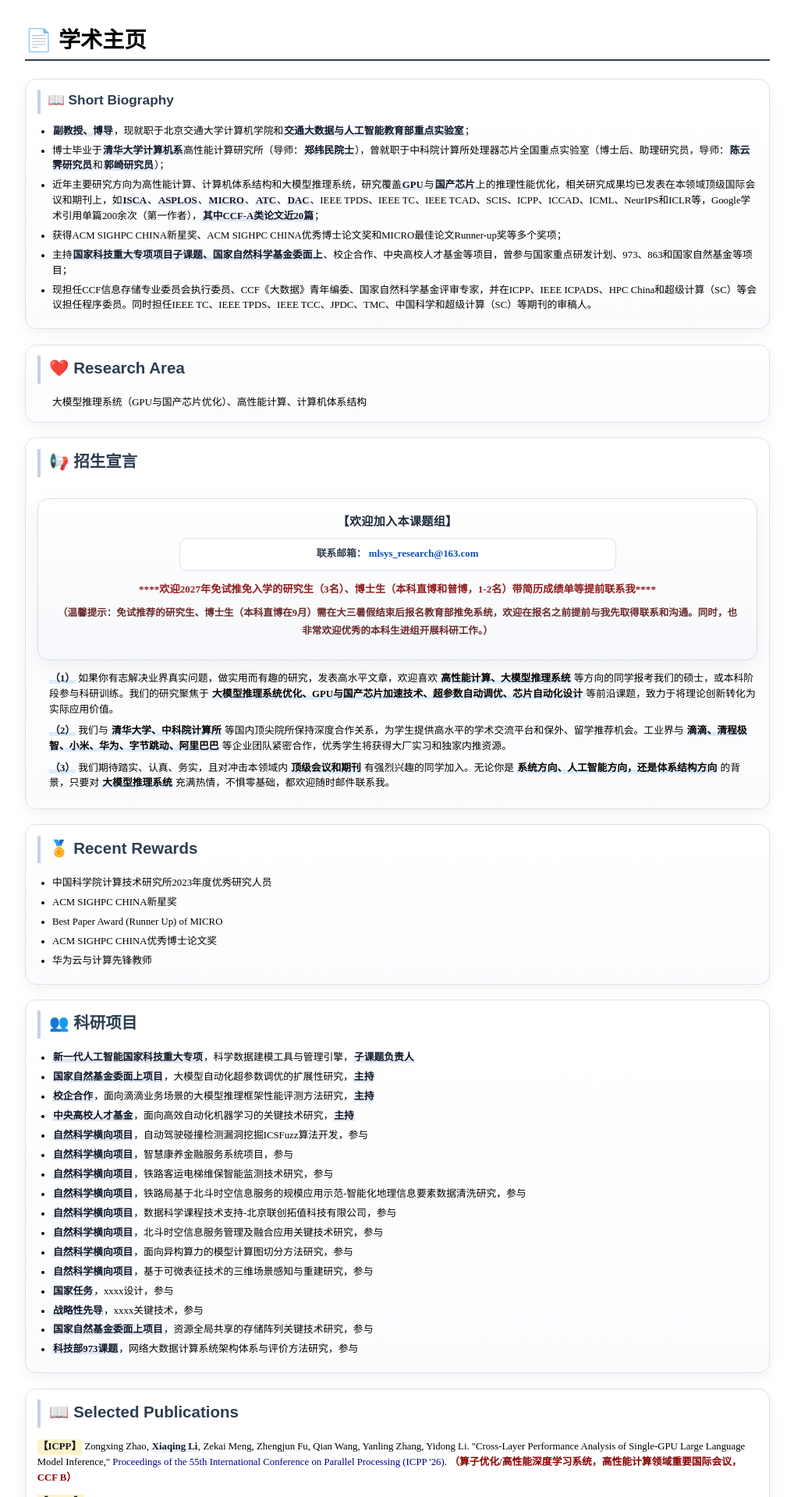
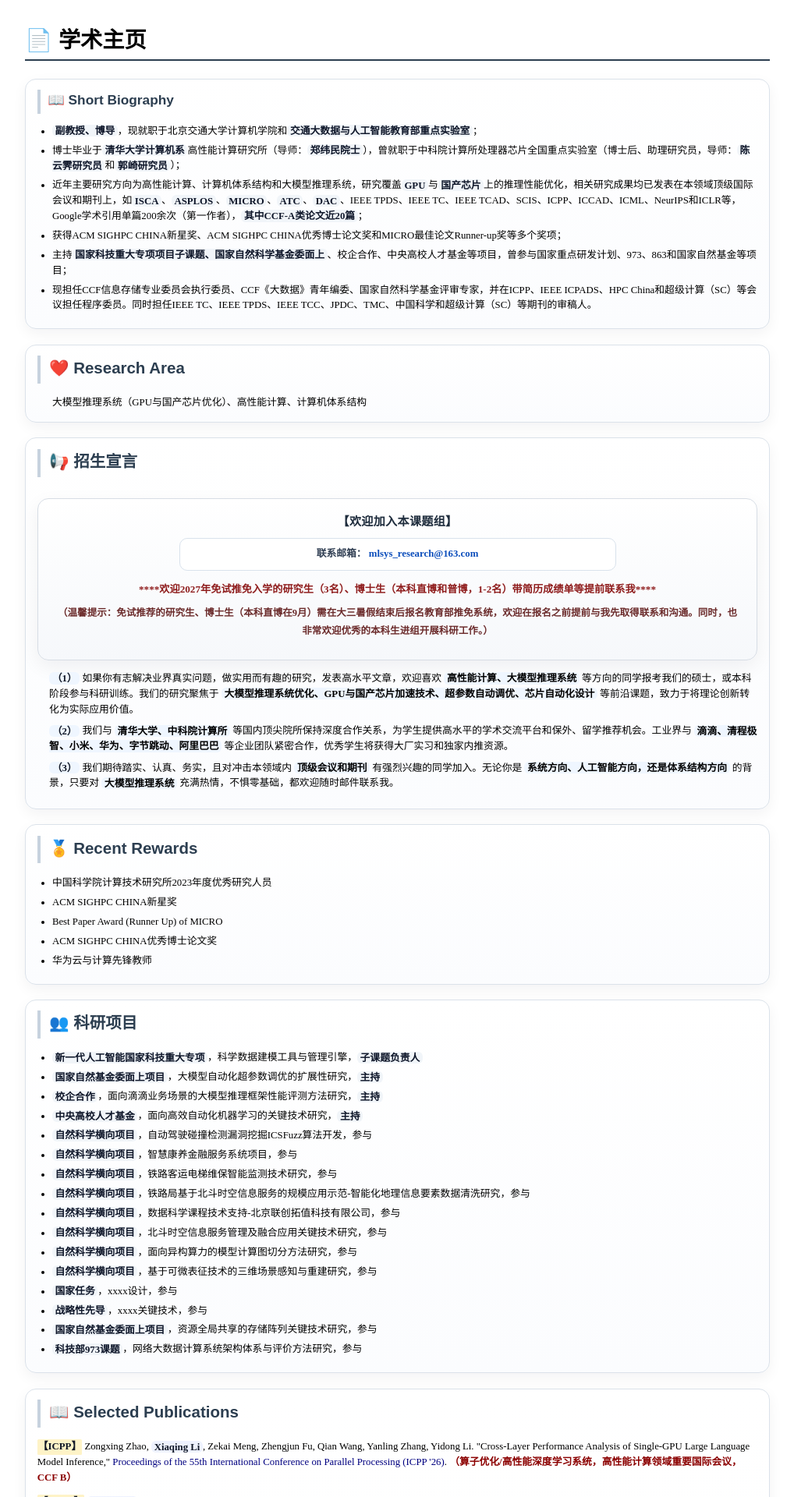
Before and after one commit to mlsys-research-jedy/mlsys-research-jedy.github.io, a Jekyll site: the page index.html, which Jekyll copies as it is, in a window 1280 px wide. Shown: the top 1920 px of the page at 78% size, without its empty margins (123-1141 px from the left). Built offline with Jekyll 4.4.1, drawn with Linux system fonts in a browser that asks for light colours.

Commit message:
Switch emphasis style to rounded soft label

```diff
--- a/index.html
+++ b/index.html
@@ -70,9 +70,9 @@
         .paper-item .authors .self {
             font-weight: 800;
             color: #111827;
-            background: linear-gradient(transparent 62%, #e8eef8 62%);
-            padding: 0 0.05em;
-            border-radius: 0.12em;
+            background: #eef2ff;
+            padding: 0.05em 0.28em;
+            border-radius: 6px;
         }
         .paper-item .venue {
             color: #000080;
@@ -93,16 +93,16 @@
         .bold {
             font-weight: 800;
             color: #0f172a;
-            background: linear-gradient(transparent 62%, #e2e8f0 62%);
-            padding: 0 0.08em;
-            border-radius: 0.12em;
+            background: #f1f5f9;
+            padding: 0.05em 0.28em;
+            border-radius: 6px;
         }
         .recruit-section strong {
             font-weight: 800;
             color: #111827;
-            background: linear-gradient(transparent 62%, #dbeafe 62%);
-            padding: 0 0.08em;
-            border-radius: 0.12em;
+            background: #eff6ff;
+            padding: 0.05em 0.28em;
+            border-radius: 6px;
         }
         .footer {
             margin-top: 2.5em;
```
